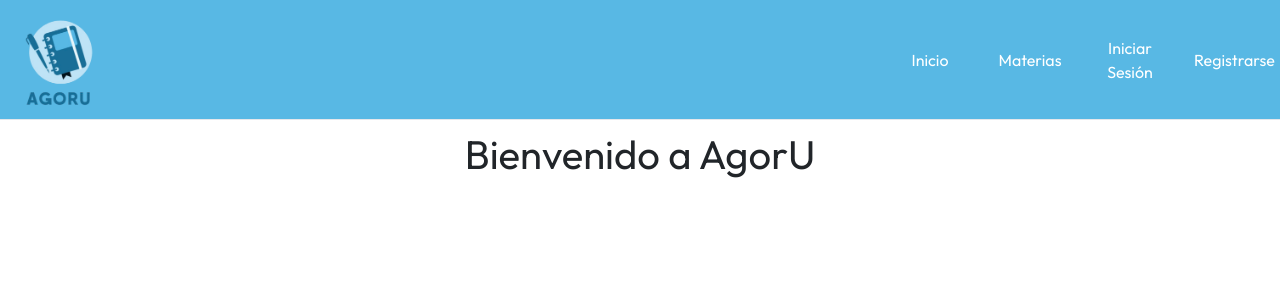
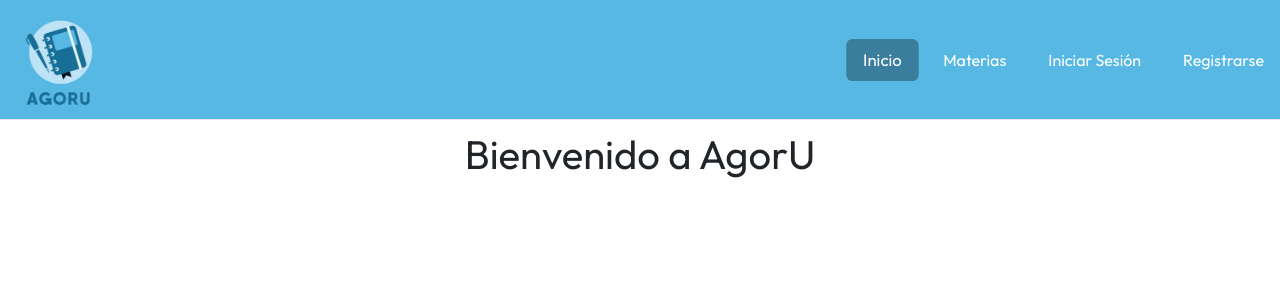
Before and after one commit to josevegara04/AgorU, a React (Vite) app in the folder FRONTEND/agoru_app/: page / in a window 1280 px wide. Shown: the top 300 px of the page. Built offline with nearby package versions, Linux system fonts and the light colour scheme.

Commit message:
added email to navbar

```diff
--- a/FRONTEND/agoru_app/src/Components/Navbar.jsx
+++ b/FRONTEND/agoru_app/src/Components/Navbar.jsx
@@ -2,35 +2,66 @@
 
 import React from "react";
 import "../Styles/Navbar.css";
+import { FaUserCircle } from "react-icons/fa";
+import {useState } from "react";
 
 export default function Navbar({ onButtonClick, email }) {
+  const [activeButton, setActiveButton] = useState("home"); // botón activo
+
+  const handleClick = (section) => {
+    setActiveButton(section);
+    onButtonClick(section);
+  };
+
   return (
     <nav className="navbar">
       <img src="../images/logo.png" alt="" className="" />
       <div className="fields">
-        <button className="btn btn-outline-primary" onClick={() => onButtonClick("home")}> Inicio </button>
-        <button className="btn btn-outline-primary" onClick={() => onButtonClick("subjects")}> Materias </button>
+        <button className={`btn btn-outline-primary nav-btn ${
+            activeButton === "home" ? "active-btn" : ""
+          }`} onClick={() => handleClick("home")}> Inicio </button>
+        <button className={`btn btn-outline-primary nav-btn ${
+            activeButton === "subjects" ? "active-btn" : ""
+          }`} onClick={() => handleClick("subjects")}> Materias </button>
         {!email ? (
           <>
-            <button className="btn btn-outline-primary" onClick={() => onButtonClick("login")}>
+            <button className={`btn btn-outline-primary nav-btn ${
+                activeButton === "login" ? "active-btn" : ""
+              }`} onClick={() => handleClick("login")}>
               Iniciar Sesión
             </button>
-            <button className="btn btn-outline-primary" onClick={() => onButtonClick("register")}>
+            <button className={`btn btn-outline-primary nav-btn ${
+                activeButton === "register" ? "active-btn" : ""
+              }`} onClick={() => handleClick("register")}>
               Registrarse
             </button>
           </>
         ) : (
-          <button
-            className="btn btn-outline-primary"
+          <div class="dropdown">
+            <button class="btn dropdown-toggle user-dropdown" type="button" data-bs-toggle="dropdown" aria-expanded="false">
+              {
+                <>
+                <FaUserCircle
+                  size={28}
+                  className="user-icon"
+                />
+                  <span className="user-email">{email}</span>
+                </>
+              }
+            </button>
+            <ul class="dropdown-menu dropdown-menu-end user-menu">
+              <li><a className="dropdown-item user-item" href="#">Perfil</a></li>
+              <li><button
+              className="dropdown-item user-item text-danger"
               onClick={() => {
                 sessionStorage.removeItem("token");
                 sessionStorage.removeItem("email");
                 sessionStorage.removeItem("id");
                 window.location.reload();
               }}
-          >
-            Cerrar Sesión
-          </button>
+              >Cerrar sesión</button></li>
+            </ul>
+          </div>
         )}
       </div>
     </nav>
--- a/FRONTEND/agoru_app/src/Styles/Navbar.css
+++ b/FRONTEND/agoru_app/src/Styles/Navbar.css
@@ -16,34 +16,82 @@
 }
 .fields{
     display: flex;
-    width: 70%;
-    justify-content: end;
+    align-items: center;
+    gap: 10px;
 }
 
-.fields a {
-    padding-left: 18px;
+.nav-btn{
+    width: auto !important;
+    padding: 8px 16px !important;
+    border: none !important;
+    color: white !important;
+    transition: 0.2s ease-in-out !important;
+    background: none !important;
+}
+.nav-btn:hover{
+    border-color: #ffffffaa !important;
+    background-color: #3b7d9c !important;
+    transform: scale(1.05) !important;
+    border-color: none !important;
+}
+.nav-btn:active{
+    background-color: #3b7d9c !important;
+    transform: scale(0.98) !important;
+    border-color: none !important;
+}
+.nav-btn:focus {
+  background-color: #3b7d9c;
+  border-color: none !important;
+  outline: none;
+}
+.user-dropdown {
+  background: transparent;
+  border: none;
+  color: white;
+  display: flex;
+  align-items: center;
+  gap: 8px;
+  font-weight: 500;
 }
 
-.fields button{
-    background: none;
-    border: 2px solid transparent;
-    transition: ease-in 0.2s;
-    width: 100px;
-    height: 100px;
-    box-shadow: 0 0 5px transparent;
-    color: white;
+.user-dropdown::after {
+  color: white;
 }
-.fields button:hover{
-    border-color: #23495b !important;
-    background-color: #3b7d9c !important;
-    transform: scale(1.05);
+
+.user-icon {
+  color: white;
 }
-.fields button:active{
-    background-color: #3b7d9c !important;
-    transform: scale(0.98);
+
+.user-email {
+  color: white;
+  font-size: 0.95rem;
+  margin-left: 3px;
+
 }
-.fields button:focus {
-  background-color: #3b7d9c;
-  border-color: none;
-  outline: none;
+
+/* Menú desplegable */
+.user-menu {
+  min-width: 160px;
+  border-radius: 8px;
+  box-shadow: 0px 4px 8px rgba(0, 0, 0, 0.15);
+  border: none;
+  padding: 0.25rem 0;
 }
+
+.user-item {
+  font-size: 0.95rem;
+  transition: background-color 0.2s;
+}
+
+.user-item:hover {
+  background-color: #e9f5fb;
+}
+.active-btn {
+  background-color: #3b7d9c !important;
+  border-color: none !important;
+  transform: scale(1.05);
+}
+.dropdown.show .user-dropdown {
+  background-color: #3b7d9c !important;
+  transform: scale(1.05);
+}
```
Lines whose indentation alone changed are shown as unchanged.
